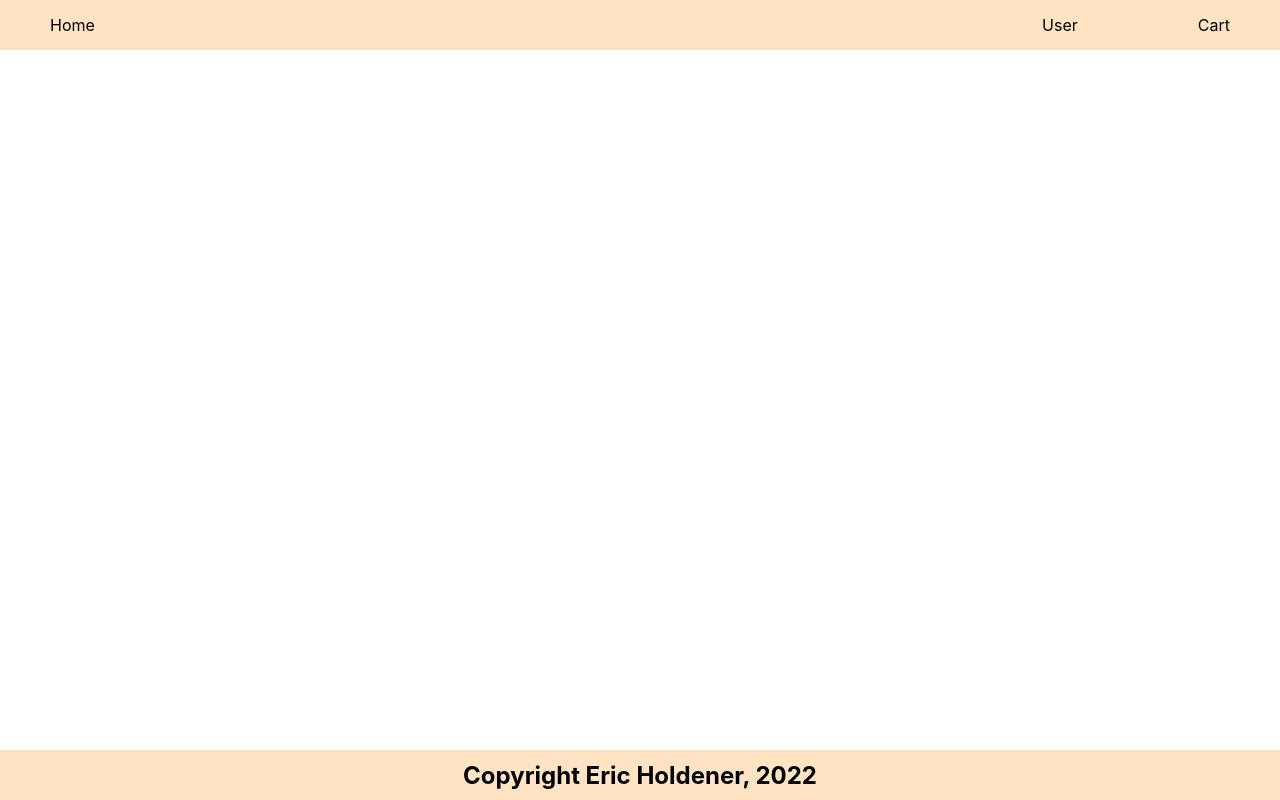
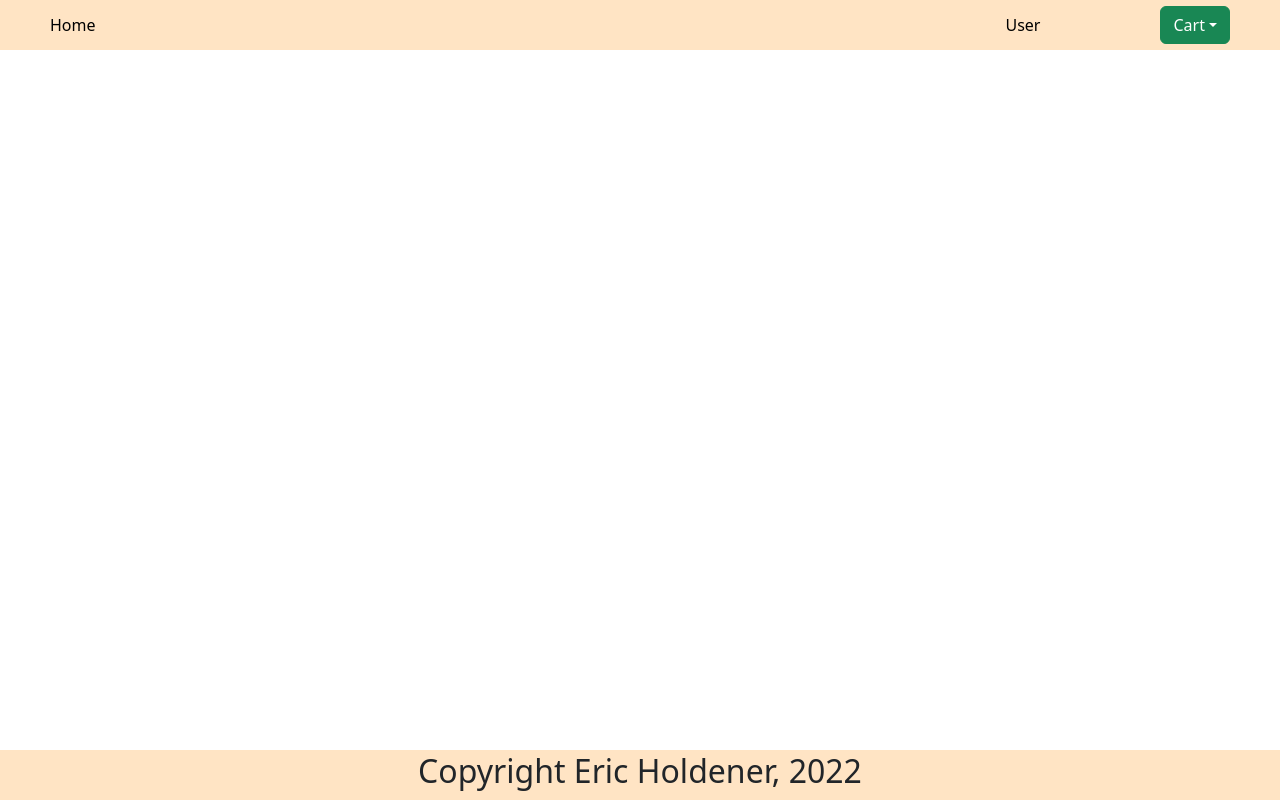
Before and after one commit to eric-holdener/odin-shopping-cart, a React (Create React App) app: page /products in a window 1280 px wide. Built offline with nearby package versions, Linux system fonts and the light colour scheme.

Commit message:
started working with cart, dropdown currently works. Need to find a way to update the dropdown whenever the context changes, maybe with redux?

```diff
--- a/package.json
+++ b/package.json
@@ -6,7 +6,9 @@
     "@testing-library/jest-dom": "^5.16.4",
     "@testing-library/react": "^13.3.0",
     "@testing-library/user-event": "^13.5.0",
+    "bootstrap": "^5.2.0",
     "react": "^18.2.0",
+    "react-bootstrap": "^2.4.0",
     "react-dom": "^18.2.0",
     "react-router-dom": "^6.3.0",
     "react-scripts": "5.0.1",
--- a/src/App.css
+++ b/src/App.css
@@ -80,7 +80,6 @@
   left:0px;
   height:50px;
   right:0px;
-  overflow:hidden;
 }
 
 .footer {
@@ -152,3 +151,7 @@
   right:0px;
   overflow:auto;
 }
+
+.dropdownZIndex {
+  z-index: 9999 !important;
+}
--- /dev/null
+++ b/src/components/CartItem.js
@@ -0,0 +1,11 @@
+import { Dropdown } from "react-bootstrap"
+
+export default function CartItem(props) {
+  return(
+    <>
+      <Dropdown.Item>
+        <p>{props.item.price}</p>
+      </Dropdown.Item>
+    </>
+  )
+}
--- a/src/components/ShoppingCart.js
+++ b/src/components/ShoppingCart.js
@@ -1,9 +1,62 @@
-
+import { useContext } from "react"
+import CartContext from "../context/cart-context"
+import CartItem from "./CartItem";
+import { Dropdown } from "react-bootstrap";
+import { DropdownButton } from "react-bootstrap";
+import { InputGroup } from "react-bootstrap";
+import { useEffect, useState } from "react";
+import { isCompositeComponentWithType } from "react-dom/test-utils";
 
 export default function ShoppingCart() {
+  const cart = useContext(CartContext);
+  const [empty, setEmpty] = useState(true);
+
+  useEffect(() => {
+    console.log("use effect")
+    console.log()
+    isEmpty();
+  }, [cart])
+
+  function isEmpty() {
+    if (empty === false && Object.keys(cart).length > 0) {
+      setEmpty(true);
+    };
+  }
+
+  function populateCart() {
+    if (Object.keys(cart).length === 0) {
+      console.log("empty")
+      return (
+        <Dropdown.Item>It looks like your cart is empty.</Dropdown.Item>
+      )
+    } else {
+      for (const [key, value] of Object.entries(cart)) {
+        console.log(`key = ${key}, value =`)
+        console.log(value)
+        return (<CartItem key={key} item={value} />)
+      }
+    }
+  }
+
   return (
     <div className="headerLinksCart">
-      <p>Cart</p>
+        <Dropdown className="dropdownZIndex">
+          <Dropdown.Toggle variant="success" id="dropdown-basic">
+            Cart
+          </Dropdown.Toggle>
+          <Dropdown.Menu className="dropdownZIndex">
+            {!empty ? (
+              <>
+                {Object.keys(cart).map((value, idx) => {
+                    <CartItem item={value} />
+                  }
+                )}
+              </>
+            ): (
+              <Dropdown.Item>It looks like your cart is empty.</Dropdown.Item>
+            )}
+          </Dropdown.Menu>
+        </Dropdown>
     </div>
   )
 }
--- a/src/index.js
+++ b/src/index.js
@@ -10,6 +10,7 @@ import ProductDetails from './components/ProductDetails';
 import ShoppingCart from './components/ShoppingCart';
 import Category from './components/Category';
 import NotFound from './components/NotFound';
+import 'bootstrap/dist/css/bootstrap.min.css';
 
 const root = ReactDOM.createRoot(document.getElementById('root'));
 root.render(
```
Also changed, not shown: 1 other file (tests, documents, lock files or other folders).
